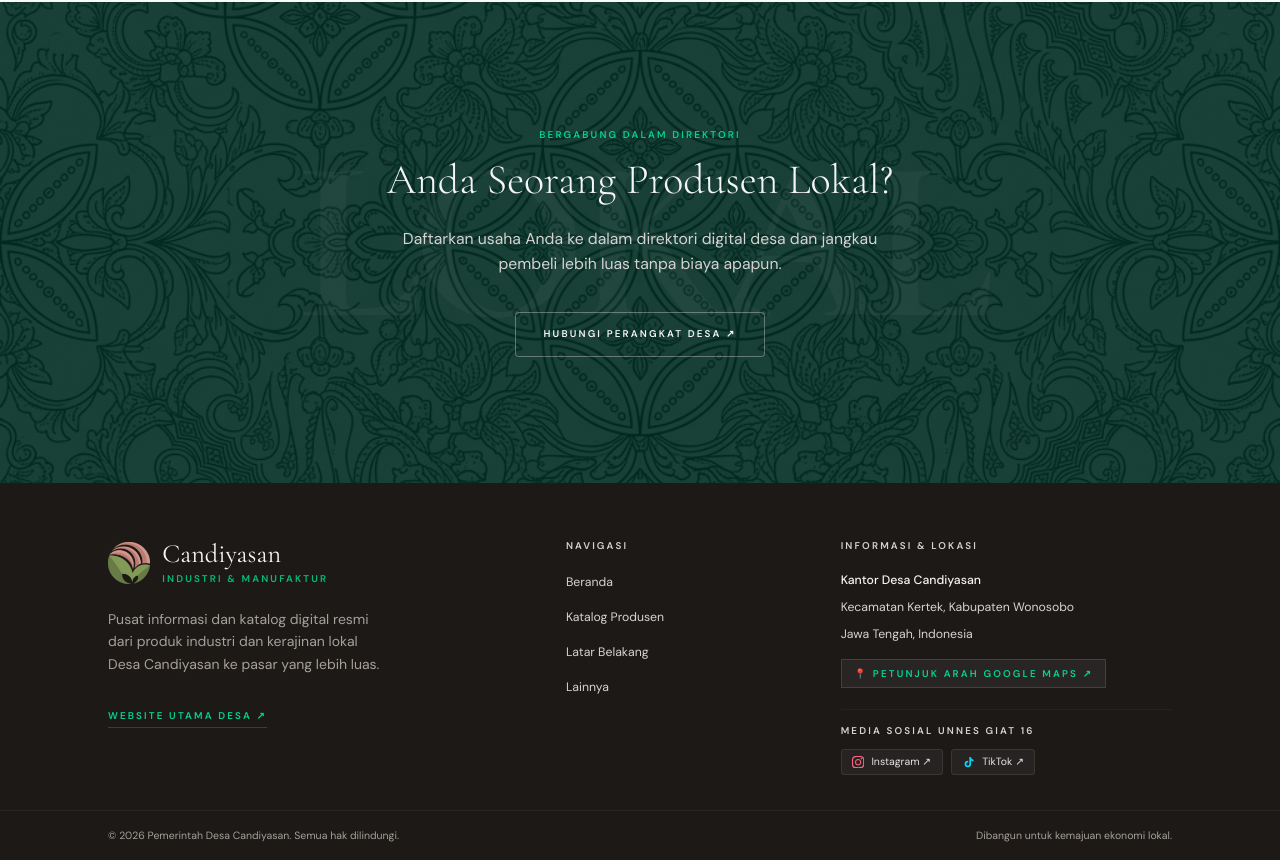
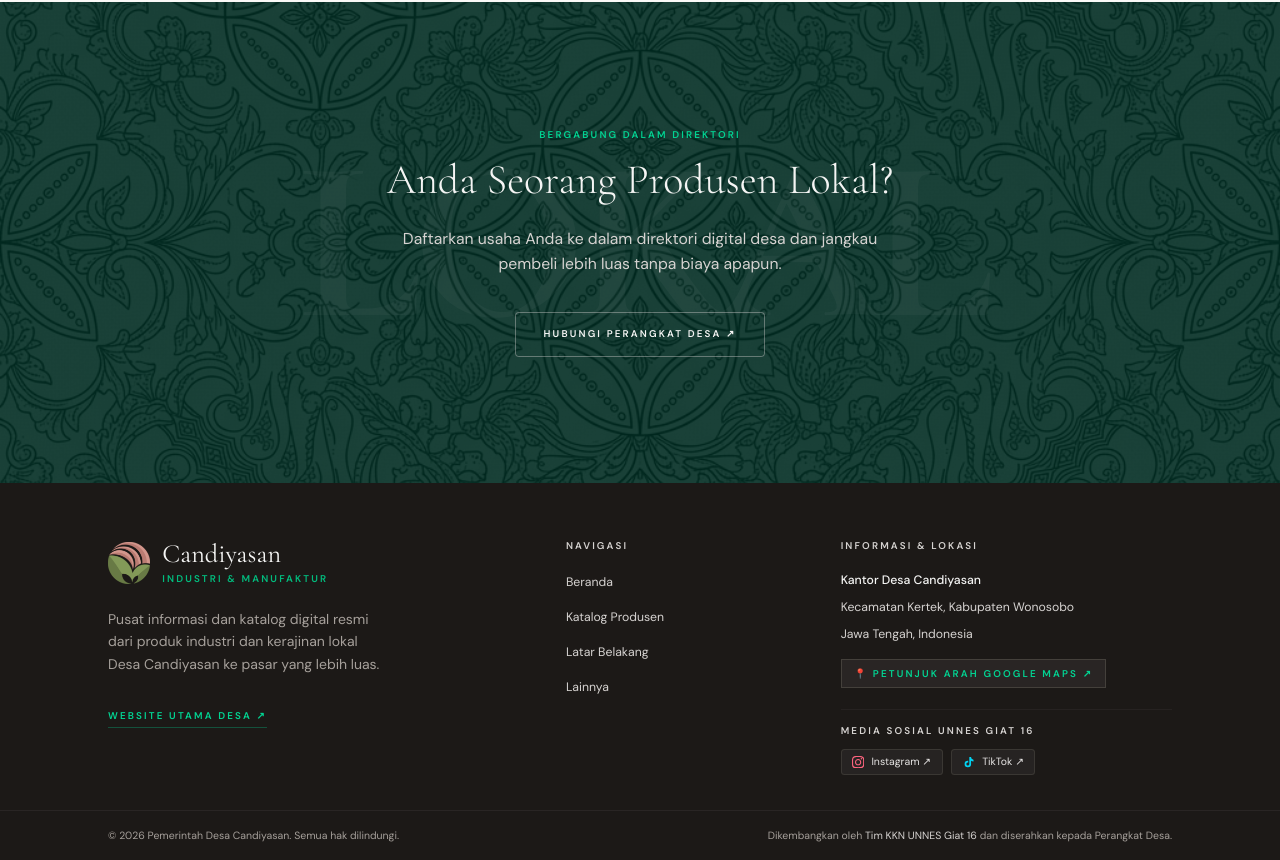
Before and after one commit to lyonad/candiyasan, a Next.js app: page / in a window 1280 px wide. Shown: the part 2835-3695 px from the top of the page. Built offline with nearby package versions, Linux system fonts and the light colour scheme.

Commit message:
Minor Information Changes

```diff
--- a/src/components/Footer.tsx
+++ b/src/components/Footer.tsx
@@ -113,7 +113,9 @@ export default function Footer() {
       <div className="border-t border-stone-800">
         <div className="max-w-7xl mx-auto px-5 sm:px-8 py-5 flex flex-col sm:flex-row justify-between items-center gap-3 text-xs text-stone-400">
           <p>&copy; {year} Pemerintah Desa Candiyasan. Semua hak dilindungi.</p>
-          <p>Dibangun untuk kemajuan ekonomi lokal.</p>
+          <p>
+            Dikembangkan oleh <span className="text-stone-300">Tim KKN UNNES Giat 16</span> dan diserahkan kepada Perangkat Desa.
+          </p>
         </div>
       </div>
     </footer>
```
